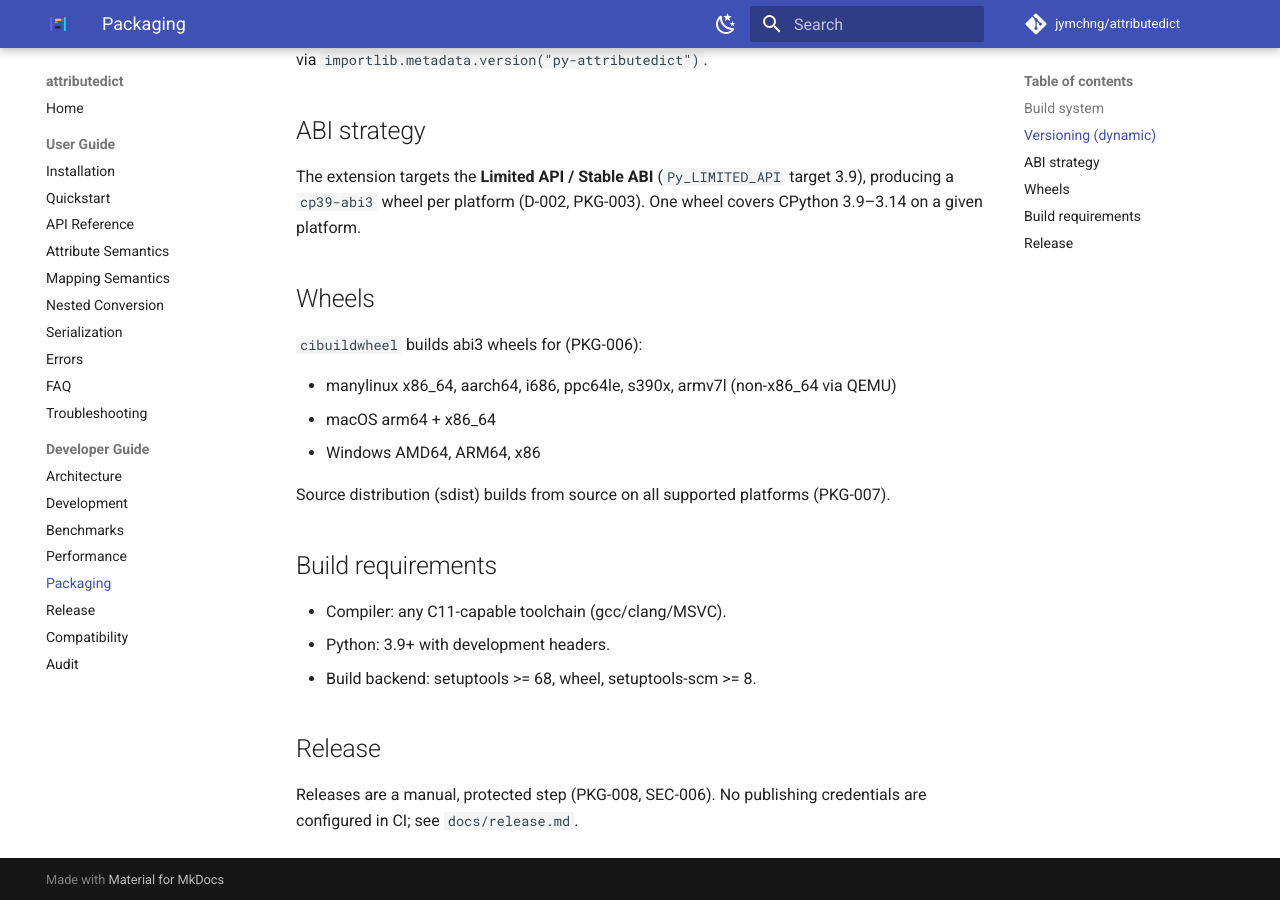
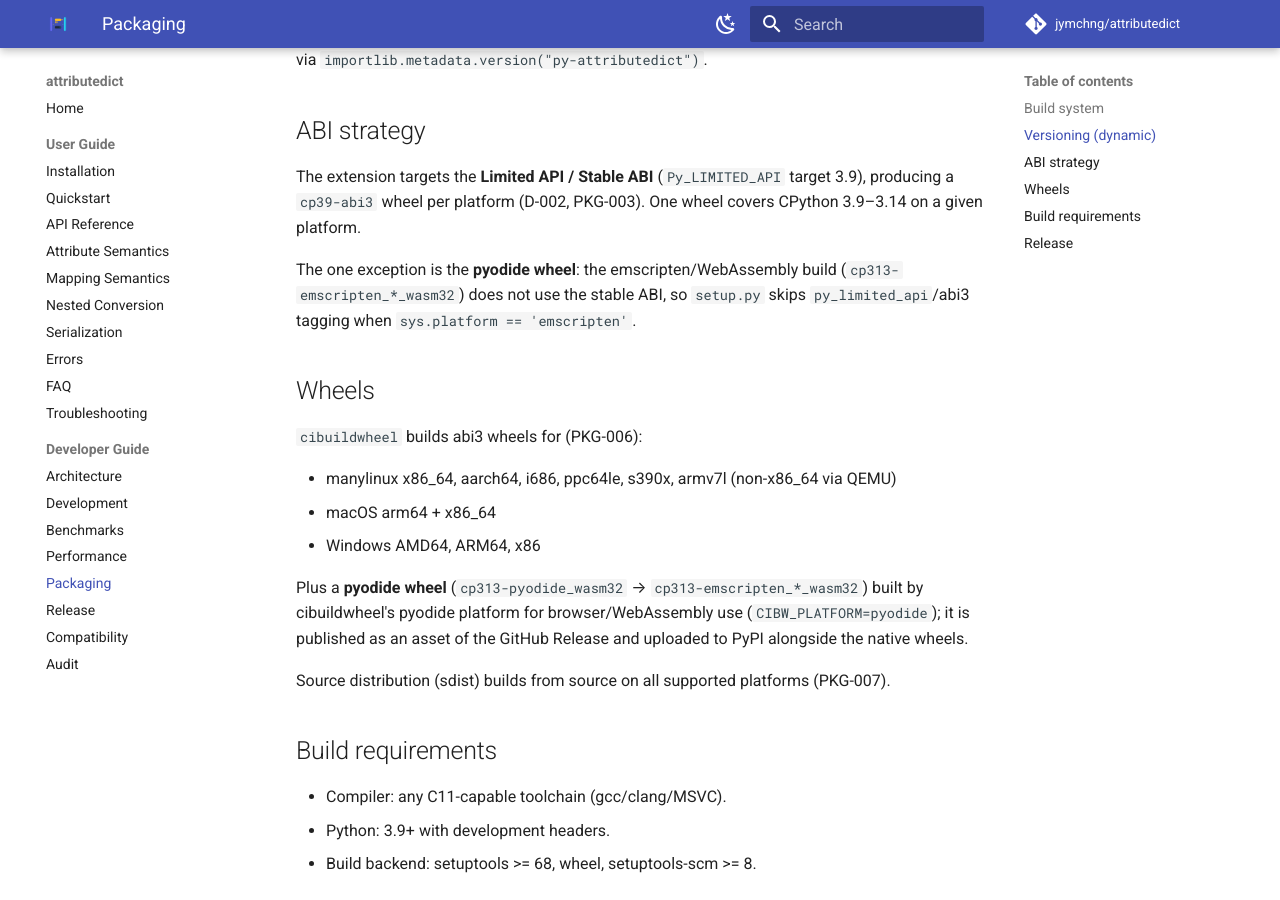
Before and after one commit to jymchng/attributedict, an MkDocs documentation site: the page built from docs/packaging.md, in a window 1280 px wide and 900 px high, scrolled down 538 px. Built offline with MkDocs 1.6.1 and Material for MkDocs 9.7.7, drawn with Linux system fonts in a browser that asks for light colours; comment, search, counter and statistics services are not loaded.

Commit message:
feat(release): add pyodide (WebAssembly/emscripten) wheel build
- setup.py: skip py_limited_api/abi3 tagging when sys.platform ==
  'emscripten' so the pyodide wheel is tagged cp313-emscripten_*_wasm32
  (pyodide wheels do not use the stable ABI)
- release.yml: new build_pyodide_wheel job (CIBW_PLATFORM=pyodide,
  CIBW_BUILD=cp313-pyodide_wasm32, cibuildwheel v4.2.0 -> cp313 pyodide
  0.29.4 default), uploads artifact wheels-pyodide; github_release and
  publish now depend on it so the emscripten wheel lands in the GitHub
  Release assets (dist/*) and in the PyPI upload
- artifact-count gate raised to >=9 wheels incl a pyodide/emscripten wheel
- docs: release.md + packaging.md mention the pyodide wheel

```diff
--- a/docs/packaging.md
+++ b/docs/packaging.md
@@ -28,6 +28,11 @@
 target 3.9), producing a `cp39-abi3` wheel per platform (D-002, PKG-003).
 One wheel covers CPython 3.9–3.14 on a given platform.
 
+The one exception is the **pyodide wheel**: the emscripten/WebAssembly
+build (`cp313-emscripten_*_wasm32`) does not use the stable ABI, so
+`setup.py` skips `py_limited_api`/abi3 tagging when `sys.platform ==
+'emscripten'`.
+
 ## Wheels
 
 `cibuildwheel` builds abi3 wheels for (PKG-006):
@@ -36,6 +41,11 @@
   (non-x86_64 via QEMU)
 - macOS arm64 + x86_64
 - Windows AMD64, ARM64, x86
+
+Plus a **pyodide wheel** (`cp313-pyodide_wasm32` → `cp313-emscripten_*_wasm32`)
+built by cibuildwheel's pyodide platform for browser/WebAssembly use
+(`CIBW_PLATFORM=pyodide`); it is published as an asset of the GitHub
+Release and uploaded to PyPI alongside the native wheels.
 
 Source distribution (sdist) builds from source on all supported platforms
 (PKG-007).
```
Also changed, not shown: docs/release.md (+4 -1 lines), setup.py (+17 -6 lines), 1 other file.
